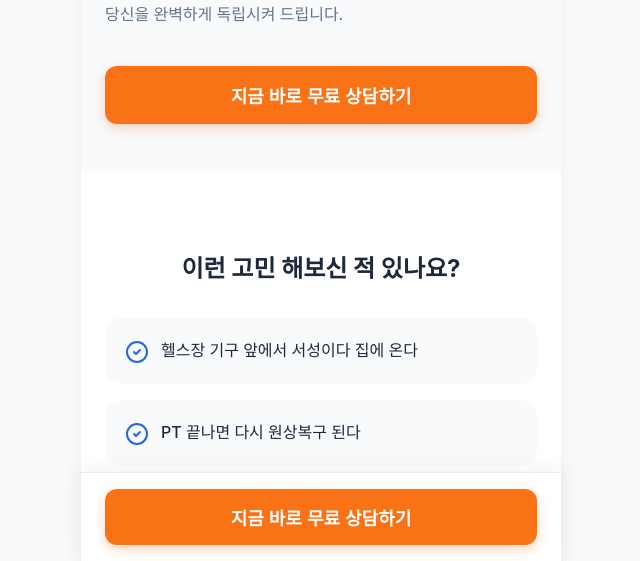
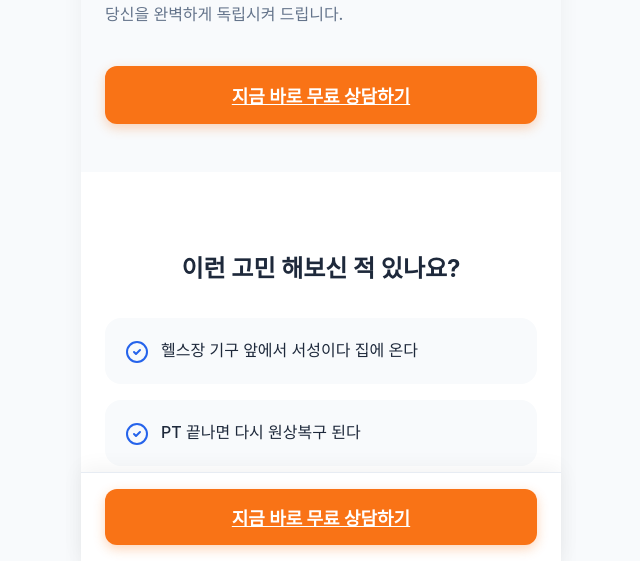
Before and after one commit to pinguswag/pt, a React (Vite) app: page / in a window 1280 px wide. Shown: the part 239-800 px from the top of the page, without its empty margins (319-959 px from the left). Built offline with nearby package versions, Linux system fonts and the light colour scheme; a web font is replaced by a local one.

Commit message:
Update CTA buttons to link to Kakao Open Chat

```diff
--- a/src/components/FinalCTASection.jsx
+++ b/src/components/FinalCTASection.jsx
@@ -19,9 +19,14 @@ const FinalCTASection = () => {
         </p>
 
         <div className="final-action">
-          <button className="btn btn-cta btn-large">
+          <a
+            href="https://open.kakao.com/o/sSEUoqji"
+            target="_blank"
+            rel="noopener noreferrer"
+            className="btn btn-cta btn-large"
+          >
             지금 바로 신청하기
-          </button>
+          </a>
         </div>
       </div>
     </section>
--- a/src/components/HeroSection.jsx
+++ b/src/components/HeroSection.jsx
@@ -19,9 +19,14 @@ const HeroSection = () => {
         </p>
 
         <div className="hero-action">
-          <button className="btn btn-cta">
+          <a
+            href="https://open.kakao.com/o/sSEUoqji"
+            target="_blank"
+            rel="noopener noreferrer"
+            className="btn btn-cta"
+          >
             지금 바로 무료 상담하기
-          </button>
+          </a>
         </div>
       </div>
     </section>
--- a/src/components/StickyCTA.jsx
+++ b/src/components/StickyCTA.jsx
@@ -4,7 +4,14 @@ import "./StickyCTA.css";
 const StickyCTA = () => {
   return (
     <div className="sticky-cta-container">
-      <button className="btn btn-cta">지금 바로 무료 상담하기</button>
+      <a
+        href="https://open.kakao.com/o/sSEUoqji"
+        target="_blank"
+        rel="noopener noreferrer"
+        className="btn btn-cta"
+      >
+        지금 바로 무료 상담하기
+      </a>
     </div>
   );
 };
```
